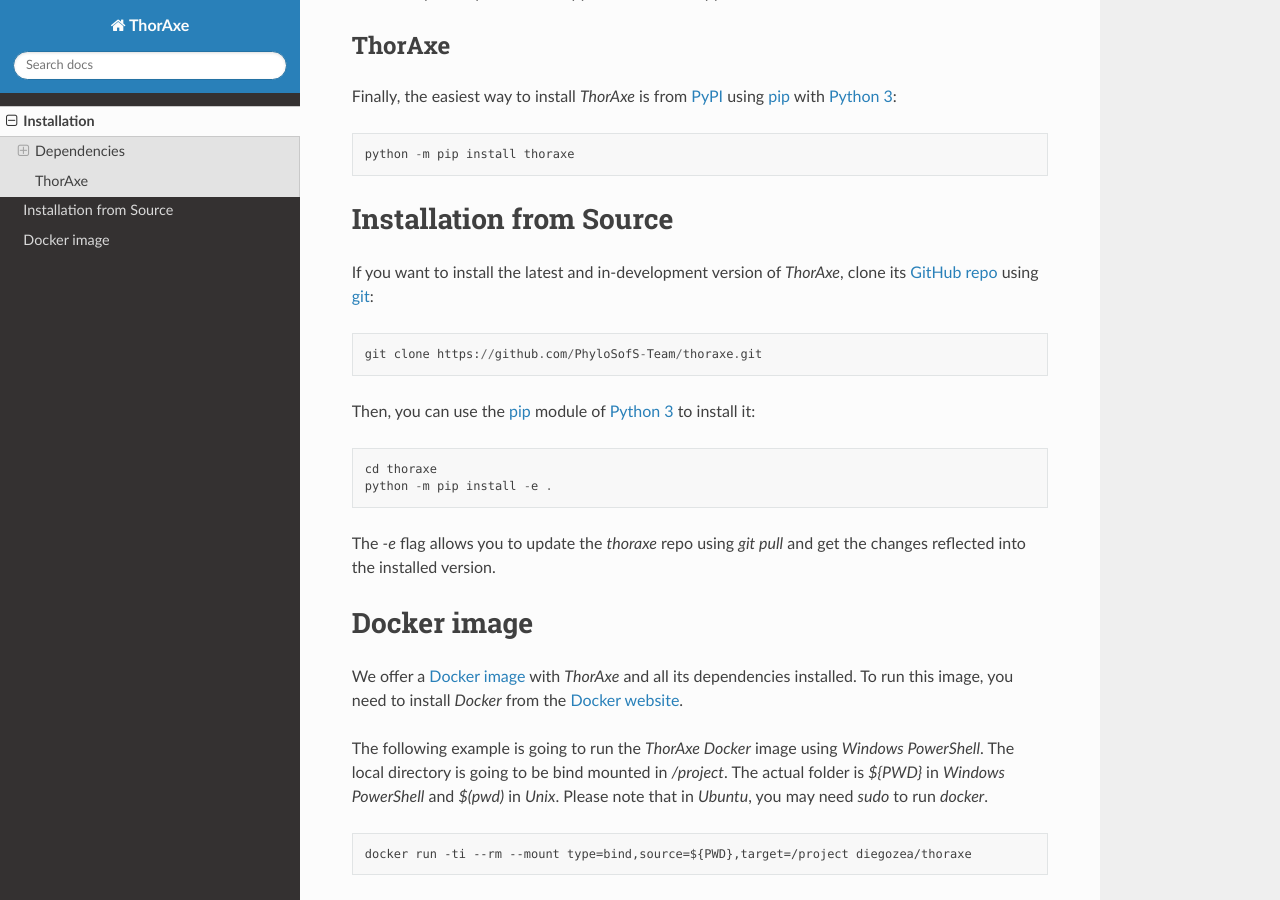
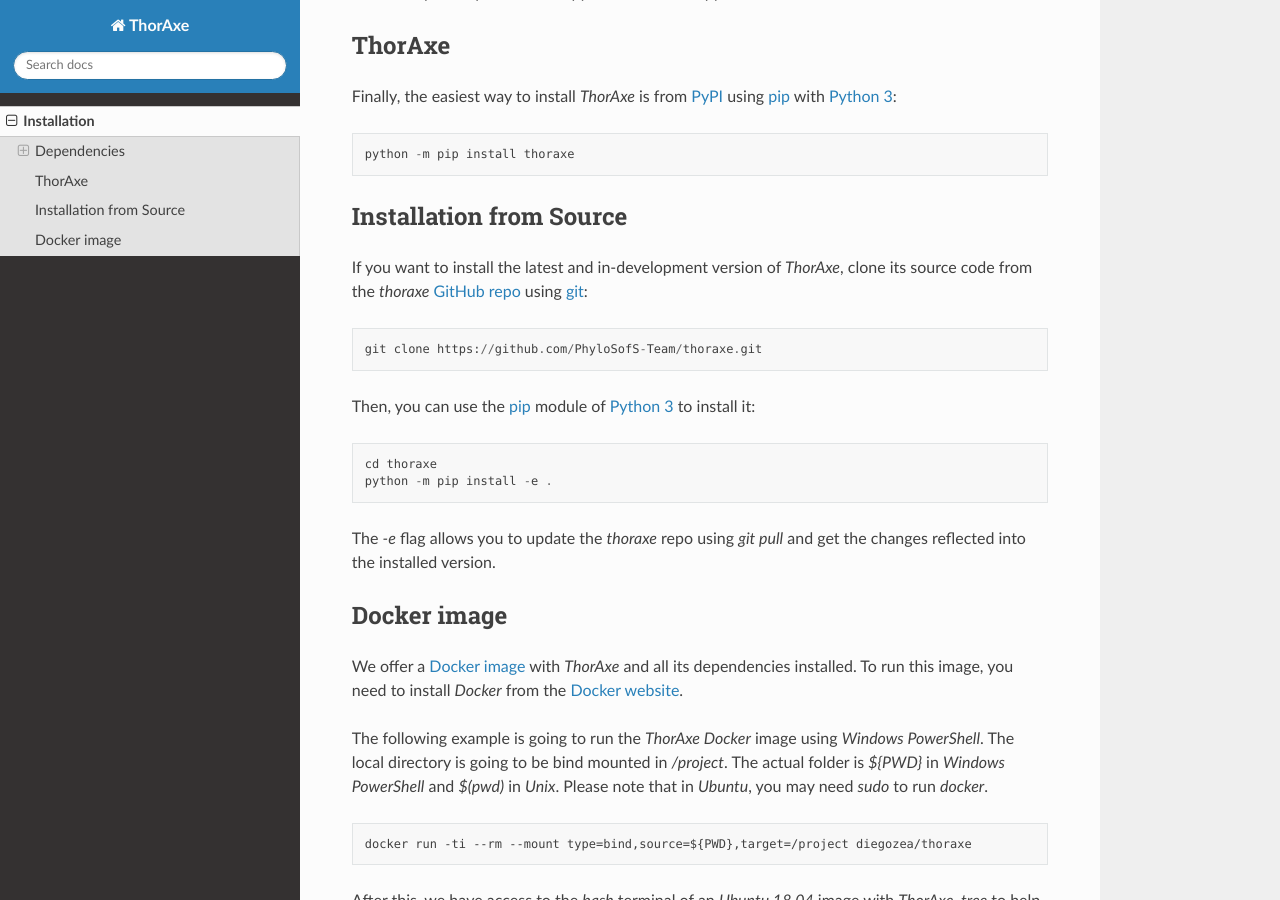
Before and after one commit to PhyloSofS-Team/thoraxe, a Sphinx documentation site: the page built from docs/source/installation.rst, in a window 1280 px wide and 900 px high, scrolled down 708 px. Built offline with Sphinx 7.4.7 and the Read the Docs theme 2.0.0, drawn with Linux system fonts in a browser that asks for light colours; pages that are not in the unit, such as notebooks, are missing from menus.

```diff
--- a/docs/source/installation.rst
+++ b/docs/source/installation.rst
@@ -47,10 +47,10 @@ Finally, the easiest way to install *ThorAxe* is from PyPI_ using `pip`_ with
 
 
 Installation from Source
-========================
+------------------------
 
-If you want to install the latest and in-development version of *ThorAxe*,
-clone its `GitHub repo`_ using `git`_:
+If you want to install the latest and in-development version of *ThorAxe*, clone
+its source code from the `thoraxe` `GitHub repo`_ using `git`_:
 
 ::
 
@@ -68,7 +68,7 @@ the changes reflected into the installed version.
 
 
 Docker image
-============
+------------
 
 We offer a `Docker image`_ with *ThorAxe* and all its dependencies installed.
 To run this image, you need to install *Docker* from the `Docker website`_.
```
Also changed, not shown: 1 other file.
